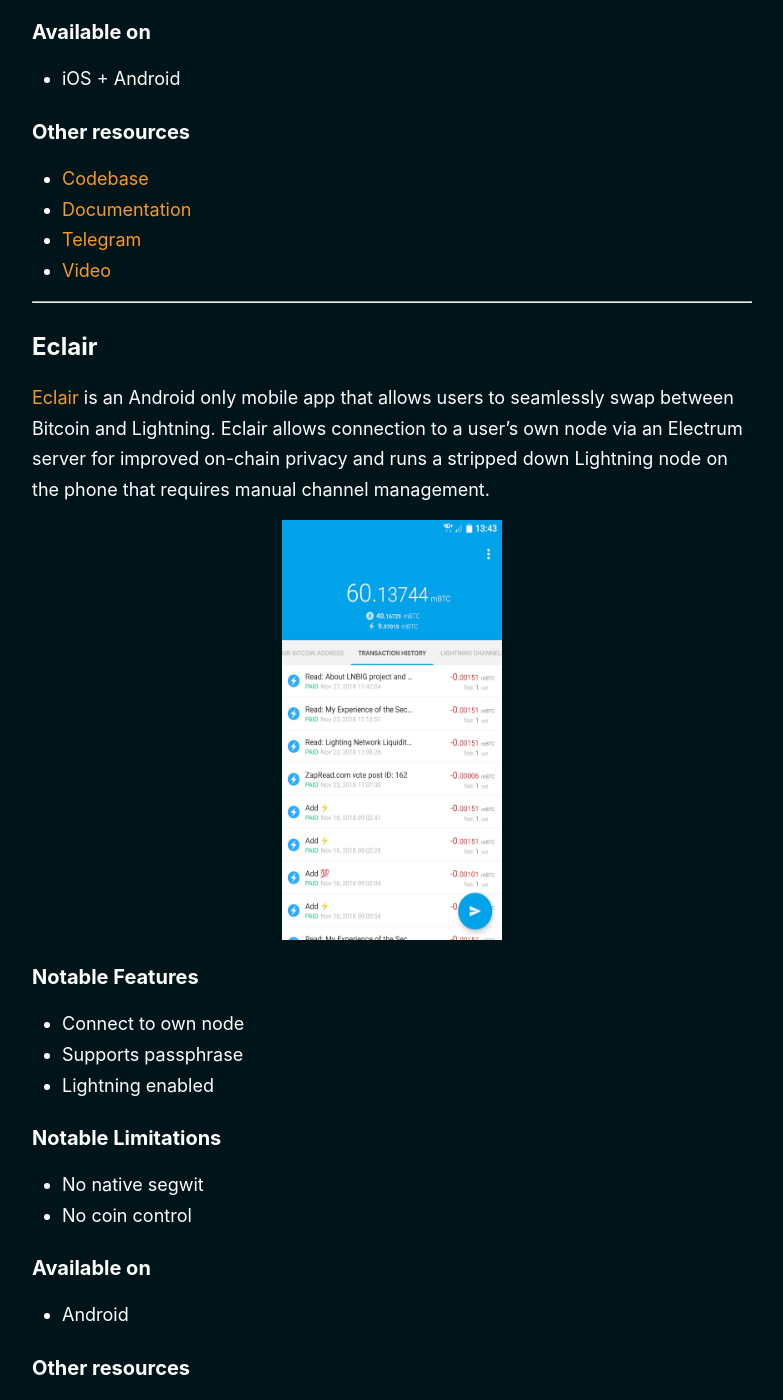
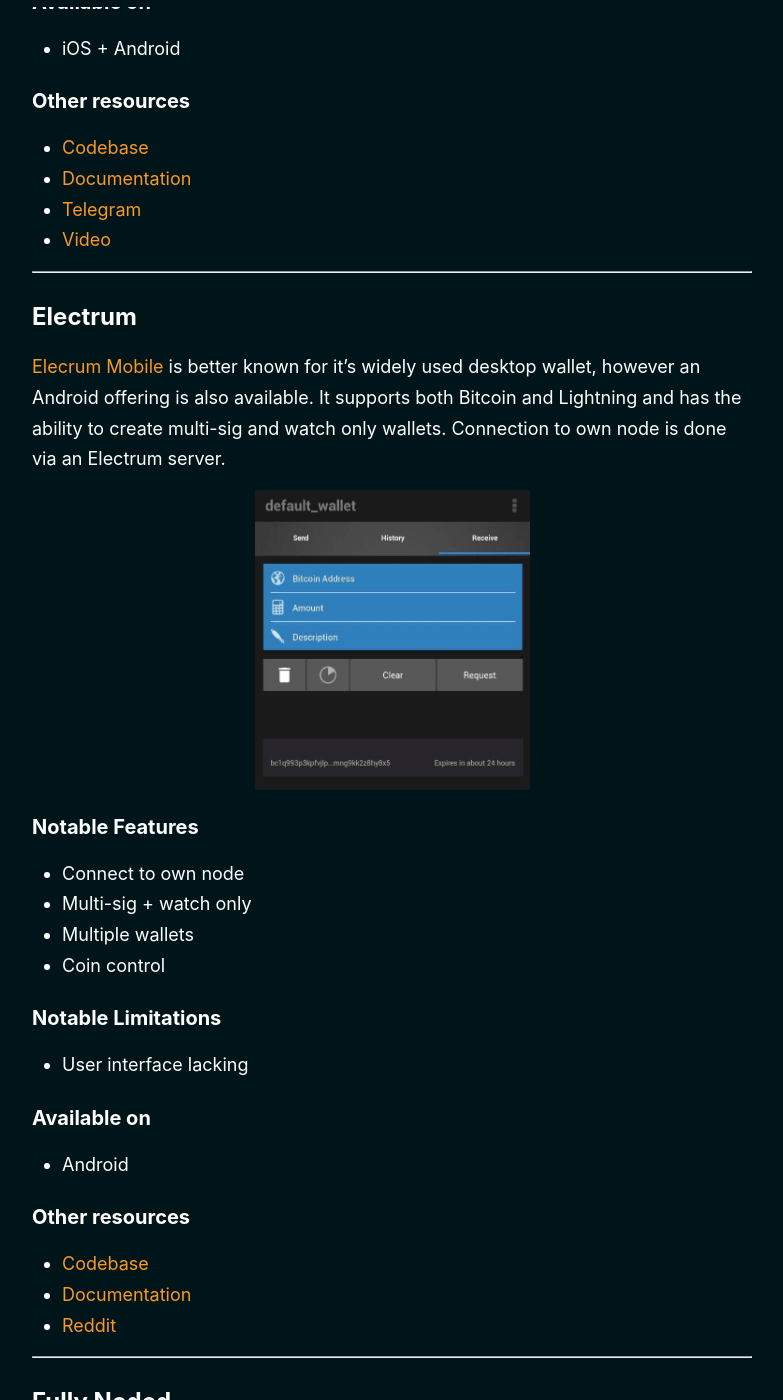
Before and after one commit to BitcoinQnA/bitcoin-wallet-guide, a Jekyll site: the page built from _pages/mobile.md, in a window 1280 px wide and 1400 px high, scrolled down 3161 px. Shown: the whole window, without its empty margins (248-1031 px from the left). Built offline with Jekyll 4.4.1, drawn with Linux system fonts in a browser that asks for light colours; some of the changed text lies outside the part shown.

Commit message:
Update mobile.md

```diff
--- a/_pages/mobile.md
+++ b/_pages/mobile.md
@@ -10,7 +10,6 @@ Mobile wallets provide the ultimate in convenience when interacting with Bitcoin
 
 2.  [Blockstream Green](#blockstream-green)
 3.  [Blue Wallet](#blue-wallet)
-4.  [Eclair](#eclair)
 4.  [Electrum](#electrum)
 5.  [Fully Noded](#fully-noded)
 7.  [Hexa](#hexa)
@@ -70,32 +69,6 @@ Mobile wallets provide the ultimate in convenience when interacting with Bitcoin
 * [Documentation](http://help.bluewallet.io/en/)
 * [Telegram](https://t.me/bluewallet)
 * [Video](https://youtu.be/imMX7i4qpmg)
-
-***
-
-## Eclair
-
-[Eclair](https://play.google.com/store/apps/details?id=fr.acinq.eclair.wallet.mainnet2) is an Android only mobile app that allows users to seamlessly swap between Bitcoin and Lightning. Eclair allows connection to a user's own node via an Electrum server for improved on-chain privacy and runs a stripped down Lightning node on the phone that requires manual channel management.
-
-<img src="https://raw.githubusercontent.com/BitcoinQnA/bitcoin-wallet-guide/master/images/unnamed.png" class=responsive width="220" height="420" maxheight="420">
-
-### Notable Features
-* Connect to own node
-* Supports passphrase
-* Lightning enabled
-
-### Notable Limitations
-* No native segwit
-* No coin control
-
-### Available on
-* Android
-
-### Other resources
-* [Codebase](https://github.com/ACINQ/eclair-mobile)
-* [Documentation](https://github.com/ACINQ/eclair-mobile)
-* [Contact](https://twitter.com/acinq_co)
-* [Video](https://youtu.be/wq4lF2s4UtI)
 
 ***
 
```
